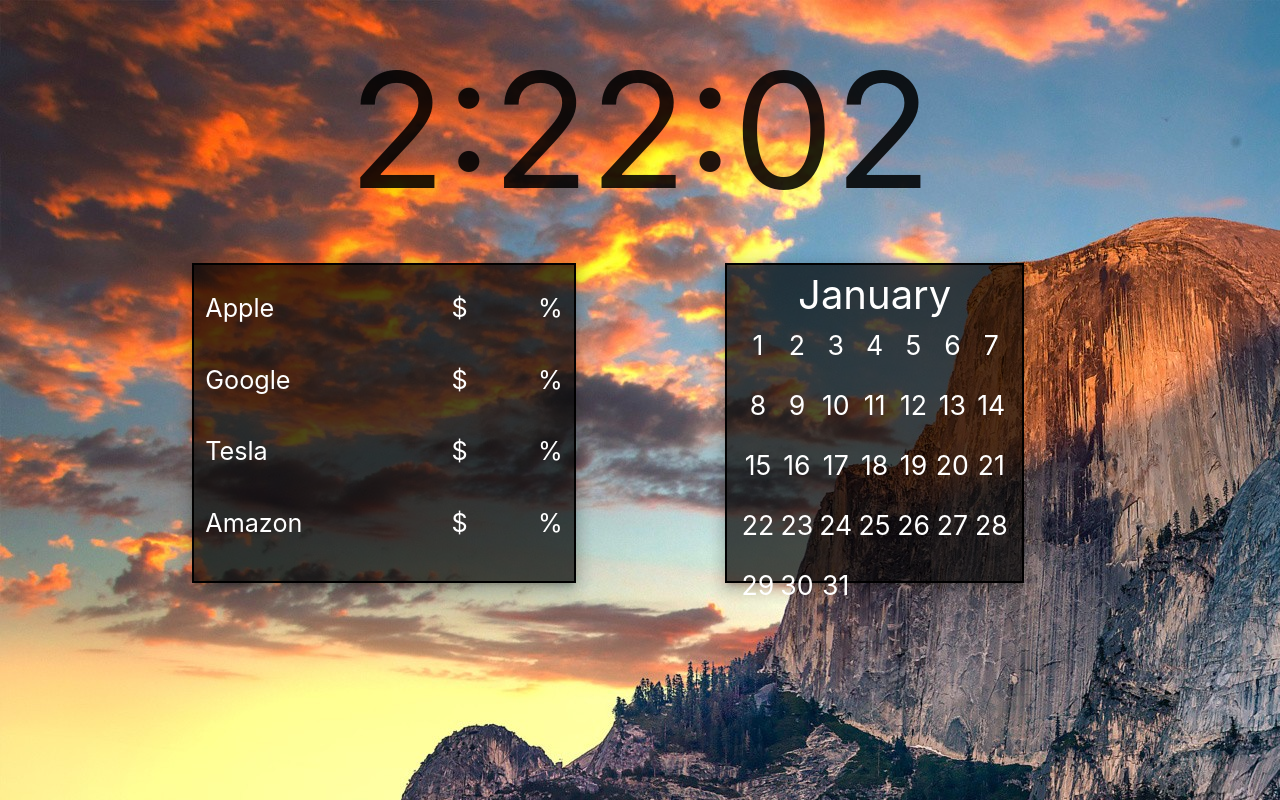
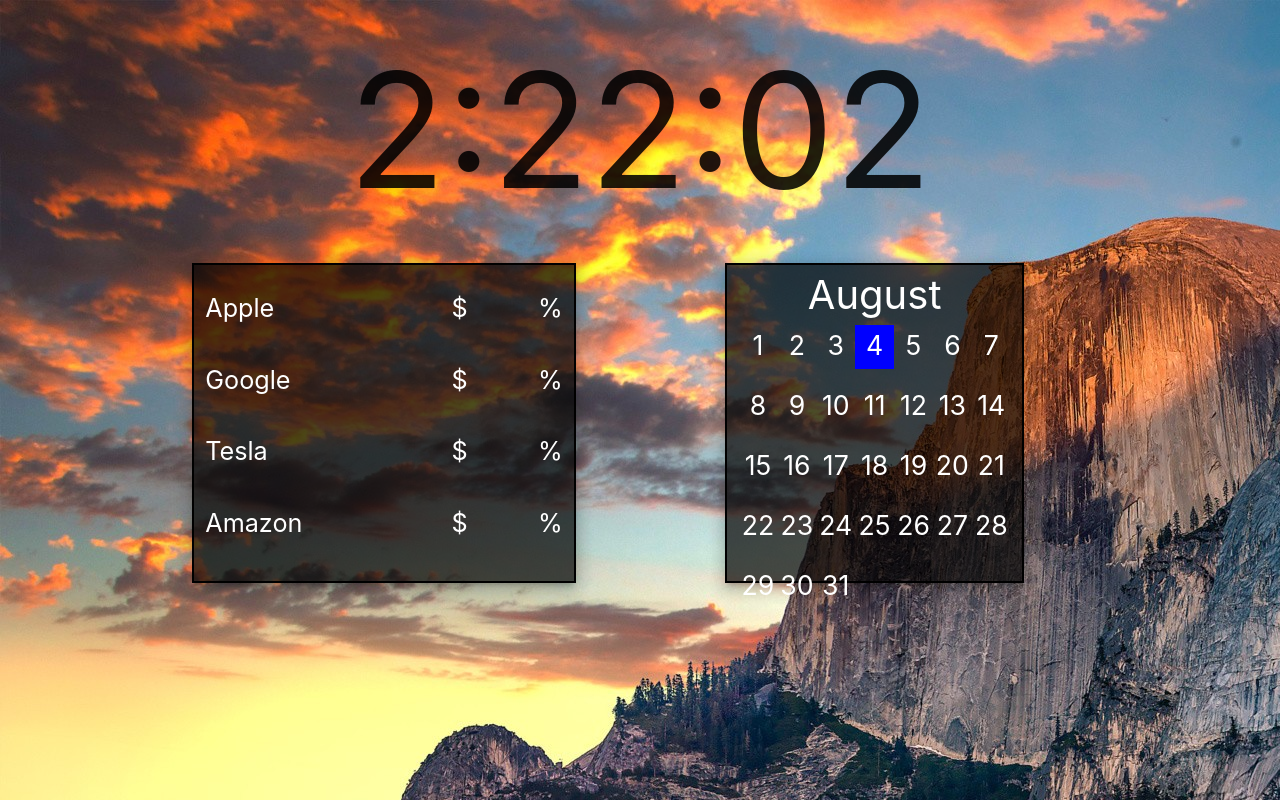
Before and after one commit to arman-ashrafian/homepage, a Vue app in the folder frontend/: page / in a window 1280 px wide. Built offline with nearby package versions, Linux system fonts and the light colour scheme; no server answers.

Commit message:
highlight current day on calendar

```diff
--- a/frontend/src/components/Calender.vue
+++ b/frontend/src/components/Calendar.vue
@@ -1,17 +1,18 @@
 <template>
-    <div class="calender col s4 z-depth-3 white-text">
-      <div id="month">January</div>
-      <div class="day center-align" v-for="day in daysInMonths[0]" :key="day">
-        {{ day }}
+    <div class="calendar col s4 z-depth-3 white-text">
+      <div id="month">{{monthLabels[7]}}</div>
+      <div :class="{ 'highlight-day': day === today.getDate() }"
+           class="day center-align" v-for="day in daysInMonths[7]"
+           :key="day">
+           {{ day }}
       </div>
     </div>
 </template>
 
 
-
 <script>
 export default {
-  name: "Calender",
+  name: "Calendar",
   data: function() {
     return {
       today: new Date(),
@@ -38,14 +39,14 @@
         "October",
         "November",
         "December"
-      ]
-    };
+      ],
+    }
   }
 };
 </script>
 
 <style scoped>
-.calender {
+.calendar {
   display: grid;
   grid-template-columns: repeat(7, 1fr);
   grid-auto-rows: minmax(60px, auto);
@@ -65,4 +66,8 @@
   text-align: center;
 }
 
+.highlight-day {
+  background-color: blue;
+  margin-bottom: 2vh;
+}
 </style>
--- a/frontend/src/views/Home.vue
+++ b/frontend/src/views/Home.vue
@@ -5,7 +5,7 @@
     <div class="row left-align white-text">
       <Stocks/>
       <div class="col s2"></div>
-      <Calender/>
+      <Calendar/>
     </div>
   </div>
 </template>
@@ -13,7 +13,7 @@
 <script>
 import Clock from "@/components/Clock.vue";
 import Stocks from "@/components/Stocks.vue";
-import Calender from "@/components/Calender.vue"
+import Calendar from "@/components/Calendar.vue"
 
 export default {
   name: "home",
@@ -25,7 +25,7 @@
   components: {
     Clock,
     Stocks,
-    Calender
+    Calendar
   }
 };
 </script>
```
